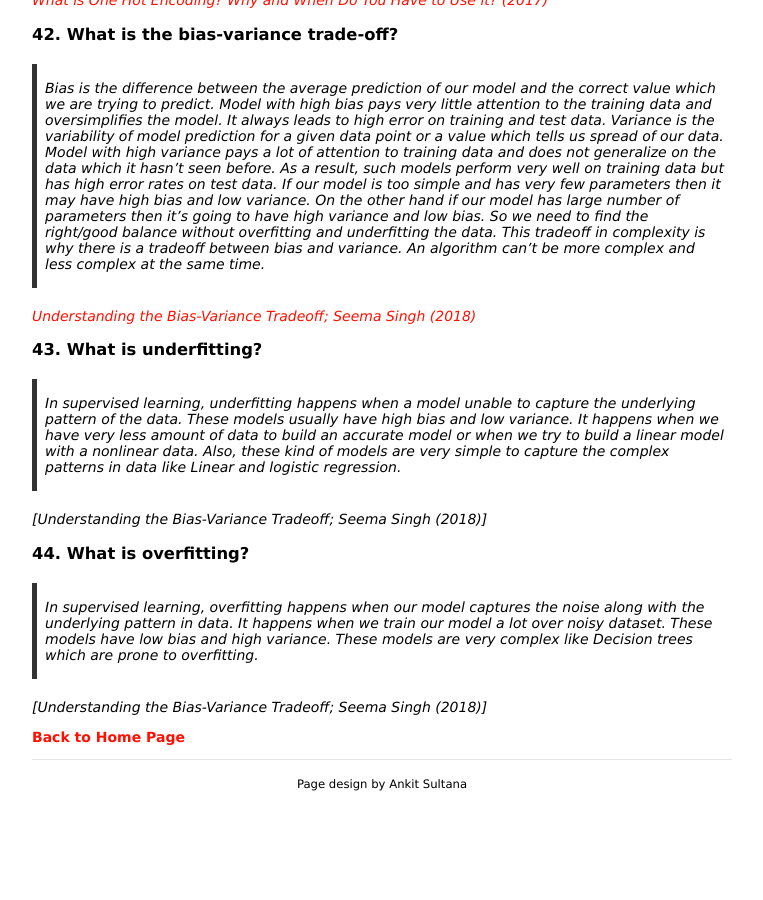
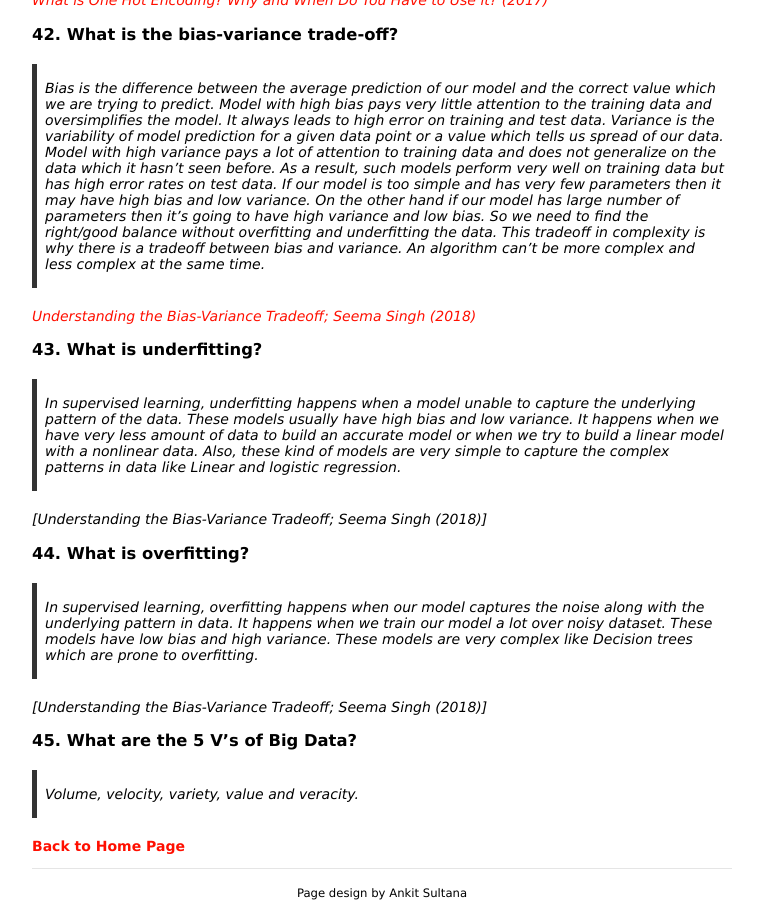
Before and after one commit to bzamith/bzamith.github.io, a Jekyll site: the page built from DSconcepts.md, in a window 1280 px wide and 900 px high, scrolled down 10955 px. Shown: the whole window, without its empty margins (258-1021 px from the left). Built offline with Jekyll 4.4.1, drawn with Linux system fonts in a browser that asks for light colours; our own code applies the rules of GitHub Pages for plain Markdown files; before the commit the page ends 11746 px from its top, so only the background shows below that.

Commit message:
Add 5 V's of Big Data

```diff
--- a/DSconcepts.md
+++ b/DSconcepts.md
@@ -256,4 +256,7 @@ layout: default
 
 *[Understanding the Bias-Variance Tradeoff; Seema Singh (2018)]*
 
+### 45. What are the 5 V's of Big Data?
+> Volume, velocity, variety, value and veracity.
+
 [**Back to Home Page**](https://bzamith.github.io/)
```
